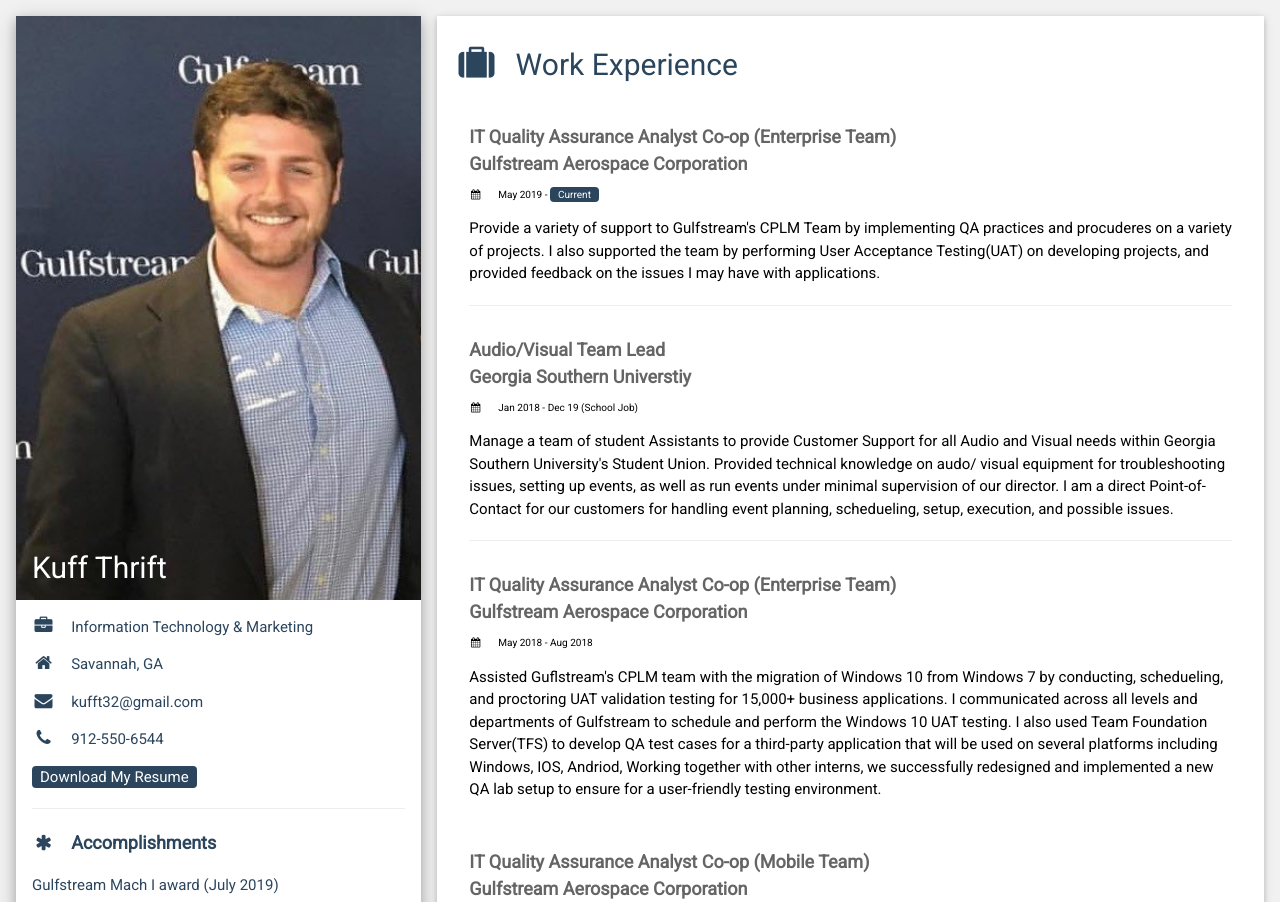
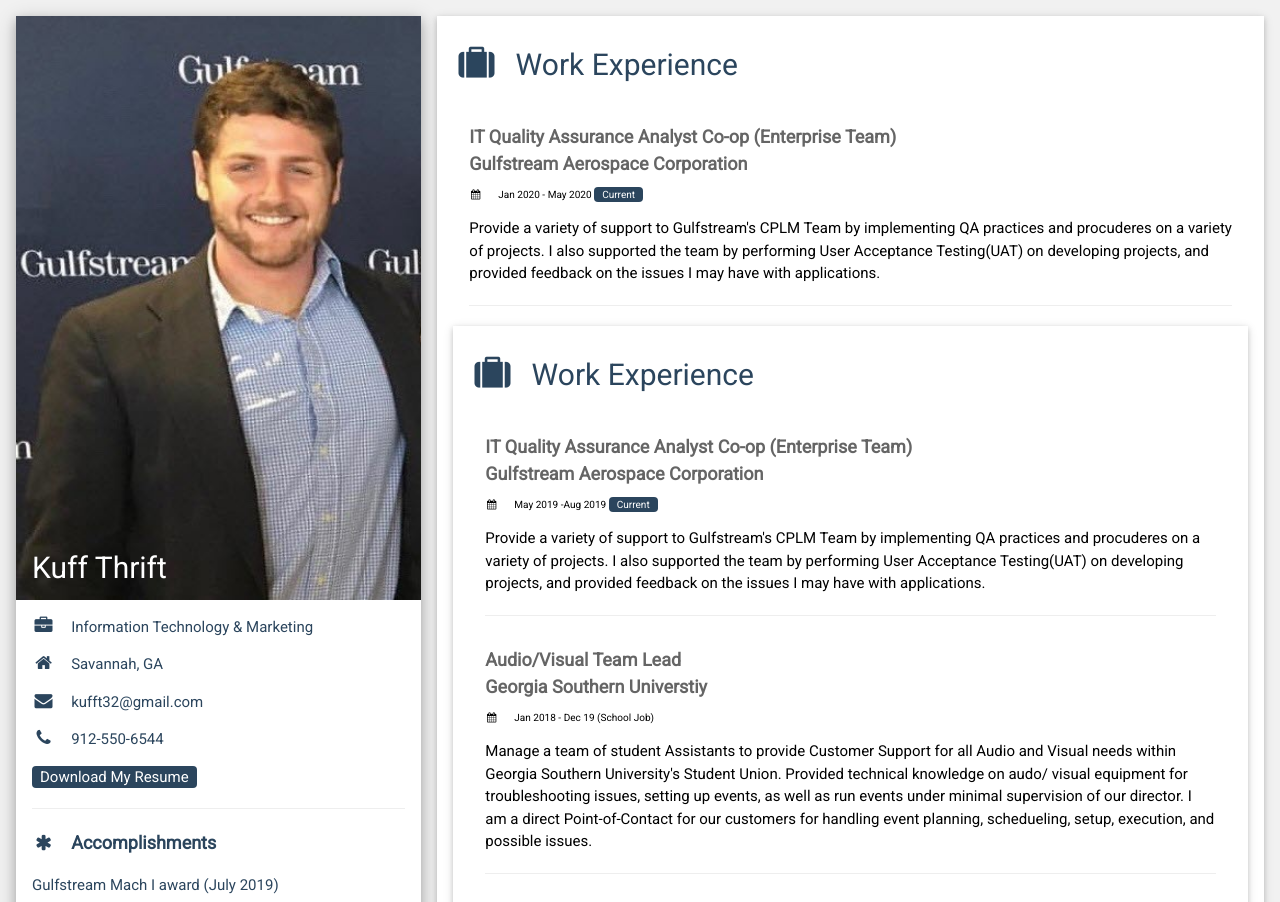
Before and after one commit to kufft32/kufft32.github.io, a plain HTML site: page index.html in a window 1280 px wide. Shown: the top 902 px of the page. Drawn offline with Linux system fonts and the light colour scheme.

Commit message:
Update index.html

```diff
--- a/index.html
+++ b/index.html
@@ -83,7 +83,16 @@
         <h2 class="w3-text-grey w3-padding-16"><i class="fa fa-suitcase fa-fw w3-margin-right w3-xxlarge w3-text-teal"></i>Work Experience</h2>
         <div class="w3-container">
           <h5 class="w3-opacity"><b>IT Quality Assurance Analyst Co-op (Enterprise Team)<br>Gulfstream Aerospace Corporation</b></h5>
-          <h6 class="w3-text-teal"><i class="fa fa-calendar fa-fw w3-margin-right"></i>May 2019 - <span class="w3-tag w3-teal w3-round">Current</span></h6>
+          <h6 class="w3-text-teal"><i class="fa fa-calendar fa-fw w3-margin-right"></i>Jan 2020 - May 2020 <span class="w3-tag w3-teal w3-round">Current</span></h6>
+          <p>Provide a variety of support to Gulfstream's CPLM Team by implementing QA practices and procuderes on a variety of projects. I also supported the team by performing User Acceptance
+          Testing(UAT) on developing projects, and provided feedback on the issues I may have with applications.</p>
+          <hr>
+        </div>
+      <div class="w3-container w3-card w3-white w3-margin-bottom">
+        <h2 class="w3-text-grey w3-padding-16"><i class="fa fa-suitcase fa-fw w3-margin-right w3-xxlarge w3-text-teal"></i>Work Experience</h2>
+        <div class="w3-container">
+          <h5 class="w3-opacity"><b>IT Quality Assurance Analyst Co-op (Enterprise Team)<br>Gulfstream Aerospace Corporation</b></h5>
+          <h6 class="w3-text-teal"><i class="fa fa-calendar fa-fw w3-margin-right"></i>May 2019 -Aug 2019 <span class="w3-tag w3-teal w3-round">Current</span></h6>
           <p>Provide a variety of support to Gulfstream's CPLM Team by implementing QA practices and procuderes on a variety of projects. I also supported the team by performing User Acceptance
           Testing(UAT) on developing projects, and provided feedback on the issues I may have with applications.</p>
           <hr>
```
